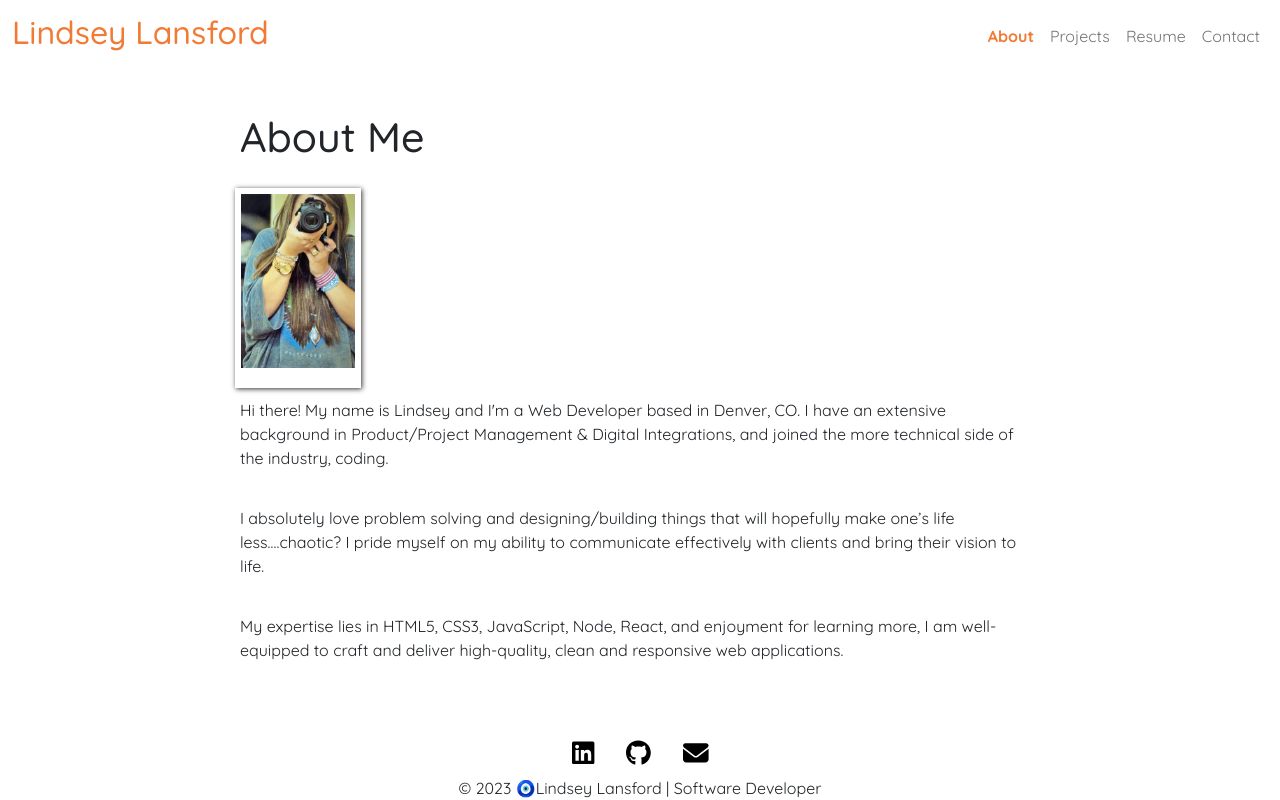
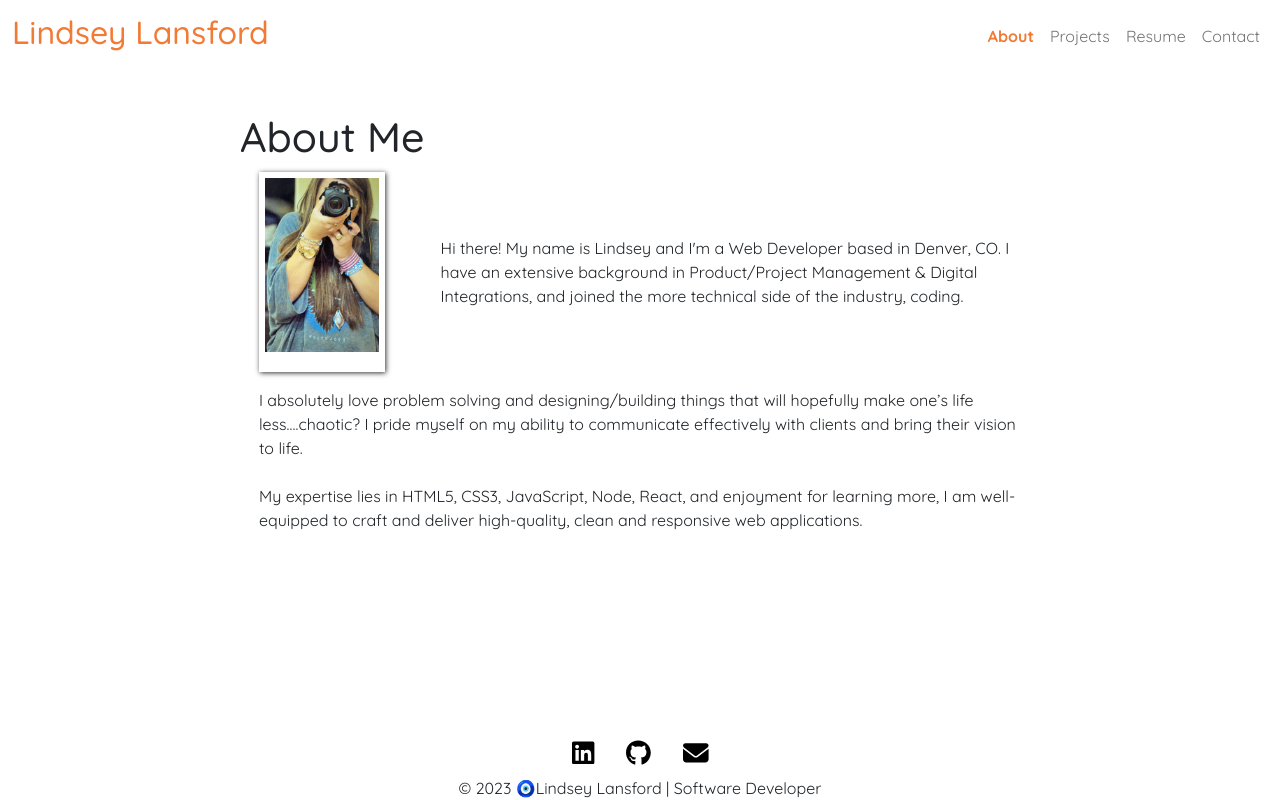
Before and after one commit to lindsey-lansford/react-portfolio, a React (Create React App) app: page /react-portfolio/about in a window 1280 px wide. Built offline with nearby package versions, Linux system fonts and the light colour scheme; what react-animations would draw is missing.

Commit message:
reverting to MUI layout

```diff
--- a/src/pages/About.js
+++ b/src/pages/About.js
@@ -25,64 +25,48 @@ const About = () => {
   return (
     <div className="about-page-container">
       <Spin className="title">About Me</Spin>
-        <div className="top">
-        <img className="profpic" src={bioImageCom} alt="profile" />
-        <p className="bio-right">
-        Hi there! My name is Lindsey and I'm a Web Developer based in Denver, CO. I have an extensive background in Product/Project Management & Digital Integrations, and joined the more technical side of the industry, coding.
-        </p>
+      <Container>
+        <Stack
+          direction="row"
+          spacing={{ xs: 2, sm: 3, md: 5, lg:7 }}
+          alignItems="center"
+        >
+          <img className="profpic" src={bioImageCom} alt="profile" />
+          <Box>
+              Hi there! My name is Lindsey and I'm a Web Developer based in
+              Denver, CO. I have an extensive background in Product/Project
+              Management & Digital Integrations, and joined the more technical
+              side of the industry, coding.
+          </Box>
+        </Stack>
+        <Stack
+          display="flex"
+          direction="column"
+          spacing={{ xs: 1, sm: 2, md: 3}}
+          alignItems="baseline"
+          className="lower-section"
+        >
+          <Box>
+            I absolutely love problem solving and designing/building things that
+            will hopefully make one’s life less….chaotic? I pride myself on my
+            ability to communicate effectively with clients and bring their
+            vision to life.
+          </Box>
+          <Box>
+            {" "}
+            My expertise lies in HTML5, CSS3, JavaScript, Node, React, and
+            enjoyment for learning more, I am well-equipped to craft and deliver
+            high-quality, clean and responsive web applications.
+          </Box>
+        </Stack>
+      </Container>
     </div>
-        <div className="bottom">
-        <p>I absolutely love problem solving and designing/building things that will hopefully make one’s life less….chaotic? I pride myself on my ability to communicate effectively with clients and bring their vision to life.</p>
-          <p>My expertise lies in HTML5, CSS3, JavaScript, Node, React, and enjoyment for learning more, I am well-equipped to craft and deliver high-quality, clean and responsive web applications.</p>
-    </div>
-      </div>
   );
 };
 
 export default About;
 
-// const About = () => {
-//   return (
-//     <div className="about-page-container">
-//       <Spin className="title">About Me</Spin>
-//       <Container>
-//         <Stack
-//           direction="row"
-//           spacing={{ xs: 1, sm: 2, md: 5, lg:7 }}
-//           alignItems="center"
-//         >
-//           <img className="profpic" src={bioImageCom} alt="profile" />
-//           <Box>
-//               Hi there! My name is Lindsey and I'm a Web Developer based in
-//               Denver, CO. I have an extensive background in Product/Project
-//               Management & Digital Integrations, and joined the more technical
-//               side of the industry, coding.
-//           </Box>
-//         </Stack>
-//         <Stack
-//           display="flex"
-//           direction="column"
-//           spacing={{ xs: 1, sm: 2, md: 3}}
-//           alignItems="baseline"
-//           className="lower-section"
-//         >
-//           <Box>
-//             I absolutely love problem solving and designing/building things that
-//             will hopefully make one’s life less….chaotic? I pride myself on my
-//             ability to communicate effectively with clients and bring their
-//             vision to life.
-//           </Box>
-//           <Box>
-//             {" "}
-//             My expertise lies in HTML5, CSS3, JavaScript, Node, React, and
-//             enjoyment for learning more, I am well-equipped to craft and deliver
-//             high-quality, clean and responsive web applications.
-//           </Box>
-//         </Stack>
-//       </Container>
-//     </div>
-//   );
-// };
+
 
 // const typing = keyframes`
 // {0% { width: 0px; }
@@ -103,3 +87,21 @@ export default About;
 //   margin: 0 auto;
 //   letter-spacing: .15em;
 // `;
+
+// const About = () => {
+//   return (
+//     <div className="about-page-container">
+//       <Spin className="title">About Me</Spin>
+//         <div className="top">
+//         <img className="profpic" src={bioImageCom} alt="profile" />
+//         <p className="bio-right">
+//         Hi there! My name is Lindsey and I'm a Web Developer based in Denver, CO. I have an extensive background in Product/Project Management & Digital Integrations, and joined the more technical side of the industry, coding.
+//         </p>
+//     </div>
+//         <div className="bottom">
+//         <p>I absolutely love problem solving and designing/building things that will hopefully make one’s life less….chaotic? I pride myself on my ability to communicate effectively with clients and bring their vision to life.</p>
+//           <p>My expertise lies in HTML5, CSS3, JavaScript, Node, React, and enjoyment for learning more, I am well-equipped to craft and deliver high-quality, clean and responsive web applications.</p>
+//     </div>
+//       </div>
+//   );
+// };
```
